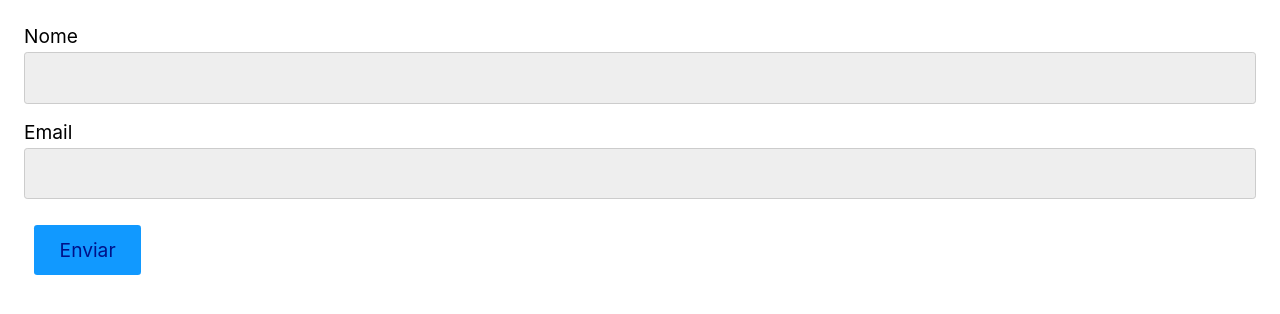
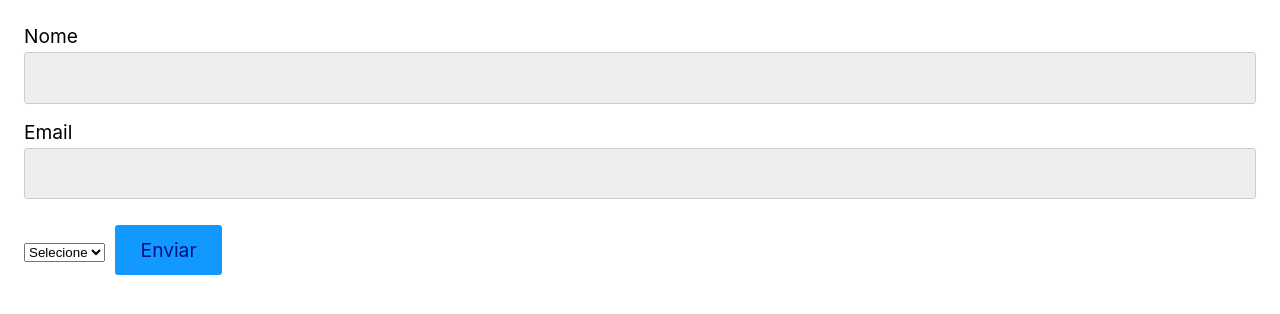
Before and after one commit to andressatomiozzo/react, a React (Vite) app in the folder testes/01/: page / in a window 1280 px wide. Shown: the top 314 px of the page. Built offline with nearby package versions, Linux system fonts and the light colour scheme.

Commit message:
testes - 11 - formulários - input ripo select como componente

```diff
--- a/testes/01/src/pages/11/App11.jsx
+++ b/testes/01/src/pages/11/App11.jsx
@@ -1,14 +1,17 @@
 import React from "react";
 import Input from "./form/Input";
+import Select from "./form/Select";
 
 const App11 = () => {
   const [nome, setNome] = React.useState("");
   const [email, setEmail] = React.useState("");
+  const [produtos, setProdutos] = React.useState("");
 
   return (
     <form>
       <Input id="nome" label="Nome" value={nome} setValue={setNome} required />
       <Input id="email" label="Email" value={email} setValue={setEmail} />
+      <Select options={["notebook", "tablet"]} value={produtos} setValue={setProdutos}/>
       <button>Enviar</button>
     </form>
   );
--- /dev/null
+++ b/testes/01/src/pages/11/form/Select.jsx
@@ -0,0 +1,16 @@
+import React from "react";
+
+const Select = ({ options, value, setValue, ...props }) => {
+  return (
+    <select value={value} onChange={({target}) => setValue(target.value)} {...props}>
+      <option value="" disabled>Selecione</option>
+      {options.map((opt) => (
+        <option key={opt} value={opt}>
+          {opt}
+        </option>
+      ))}
+    </select>
+  );
+};
+
+export default Select;
```
